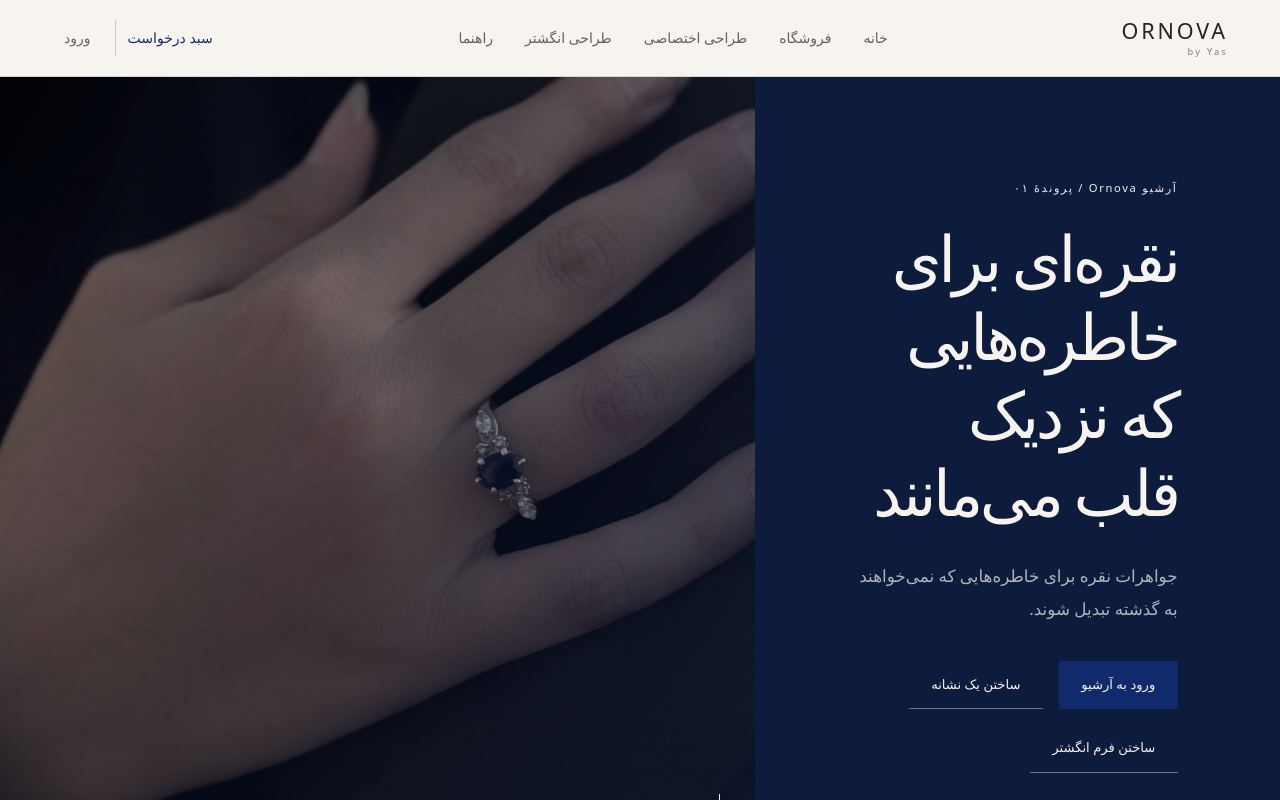
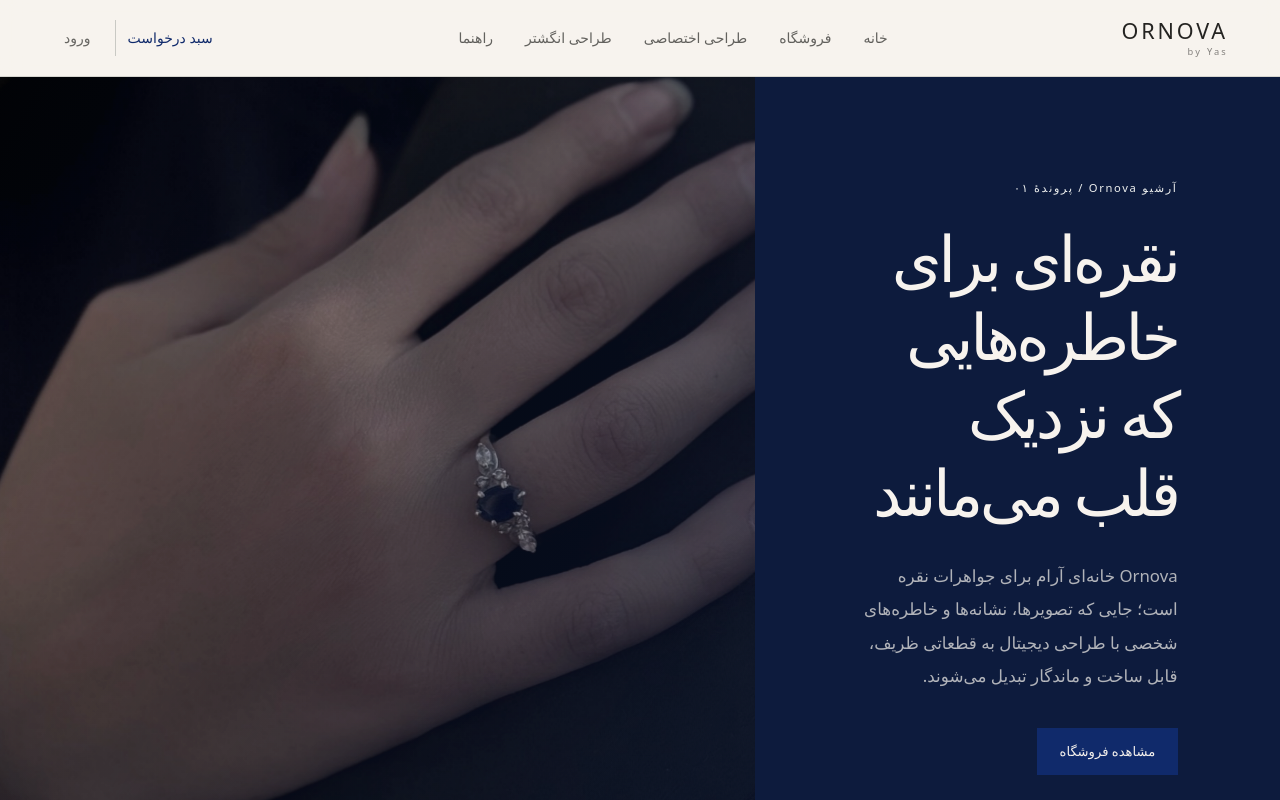
Before and after one commit to yasyhbz-ornova/ornova, a Next.js app: page / in a window 1280 px wide. Shown: the top 800 px of the page. Built offline with nearby package versions, Linux system fonts and the light colour scheme; no server answers.

Commit message:
fix: align ritual hero with ornova contract

```diff
--- a/components/ornova/RitualArchiveConcept.tsx
+++ b/components/ornova/RitualArchiveConcept.tsx
@@ -12,7 +12,7 @@ const fragments = [
 export function RitualArchiveConcept() {
   const featured = products[0];
   return <main className="ritual-concept">
-    <section className="ritual-opening"><div className="ritual-opening-copy"><p className="ritual-label">آرشیو Ornova / پروندهٔ ۰۱</p><h1>نقره‌ای برای خاطره‌هایی که نزدیک قلب می‌مانند</h1><p>جواهرات نقره برای خاطره‌هایی که نمی‌خواهند به گذشته تبدیل شوند.</p><div className="ritual-actions"><Link href="/shop" className="ritual-solid">ورود به آرشیو</Link><Link href="/custom-design" className="ritual-line">ساختن یک نشانه</Link><Link href="/ring-builder" className="ritual-line">ساختن فرم انگشتر</Link></div></div><div className="ritual-opening-visual"><Image src={featured.image} alt={featured.name} fill priority sizes="(max-width: 768px) 100vw, 58vw" className="object-cover" /><div className="ritual-veil" /><span>لاجورد شب<br />نقره / سنگ / خاطره</span></div></section>
+    <section className="ritual-opening"><div className="ritual-opening-copy"><p className="ritual-label">آرشیو Ornova / پروندهٔ ۰۱</p><h1>نقره‌ای برای خاطره‌هایی که نزدیک قلب می‌مانند</h1><p>Ornova خانه‌ای آرام برای جواهرات نقره است؛ جایی که تصویرها، نشانه‌ها و خاطره‌های شخصی با طراحی دیجیتال به قطعاتی ظریف، قابل ساخت و ماندگار تبدیل می‌شوند.</p><div className="ritual-actions"><Link href="/shop" className="ritual-solid">مشاهده فروشگاه</Link><Link href="/custom-design" className="ritual-line">شروع طراحی اختصاصی</Link><Link href="/ring-builder" className="ritual-line">طراحی انگشتر</Link></div></div><div className="ritual-opening-visual"><Image src={featured.image} alt={featured.name} fill priority sizes="(max-width: 768px) 100vw, 58vw" className="object-cover" /><div className="ritual-veil" /><span>لاجورد شب<br />نقره / سنگ / خاطره</span></div></section>
     <section className="ritual-statement"><p className="ritual-label">یک خانه برای اشیای نزدیک</p><h2>بعضی چیزها را نمی‌شود نگه داشت.<br />می‌شود شکلشان داد.</h2><p>Ornova از فاصلهٔ میان احساس و فرم ساخته می‌شود؛ جایی که یک تصویر، یک نشانه یا یک فقدان، به قطعه‌ای برای نزدیک‌ماندن تبدیل می‌شود.</p></section>
     <section className="ritual-fragments"><div className="ritual-fragment-list">{fragments.map((fragment, index) => <article key={fragment.title}><span>۰{index + 1}</span><div><h3>{fragment.title}</h3><p>{fragment.text}</p></div></article>)}</div><div className="ritual-fragment-image"><Image src="/images/ornova/goldan-khamoosh-02.jfif" alt="جزئیات طراحی دیجیتال جواهر" fill sizes="(max-width: 768px) 100vw, 42vw" className="object-cover" /></div></section>
     <section className="ritual-object"><div className="ritual-object-image"><Image src={featured.image} alt={featured.name} fill sizes="(max-width: 768px) 100vw, 50vw" className="object-cover" /></div><div className="ritual-object-copy"><p className="ritual-label">یک شیء از آرشیو</p><h2>{featured.name}</h2><p>لاجوردی عمیق در میان نقره‌ای که نور را نگه می‌دارد. قطعه‌ای برای آنچه هنوز نزدیک است.</p><Link href={`/shop/${featured.slug}`} className="ritual-line">دیدن پروندهٔ قطعه ←</Link><div className="mt-8"><RequestBasketButton item={{ slug: featured.slug, name: featured.name, category: featured.category }} /></div></div></section>
```
